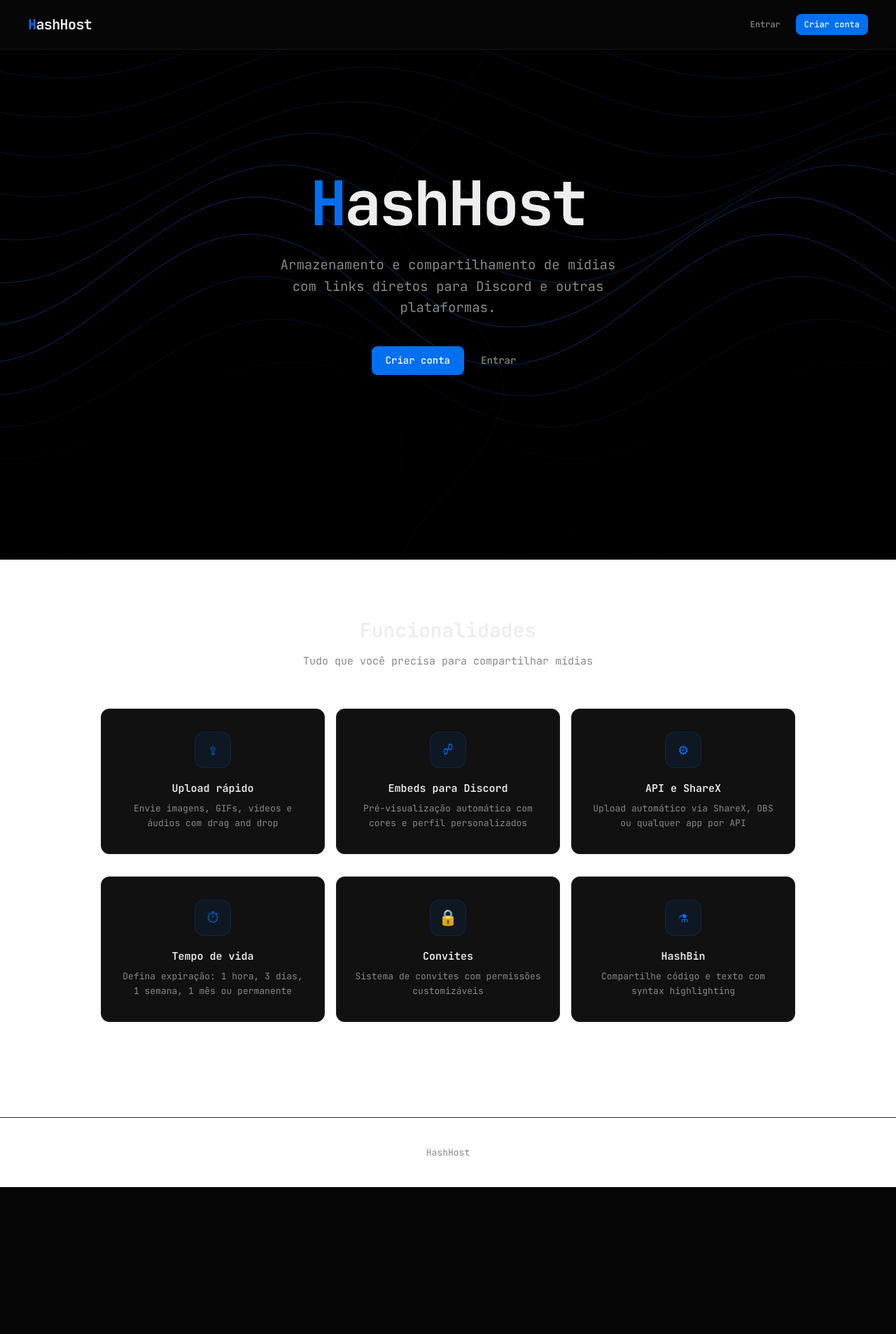
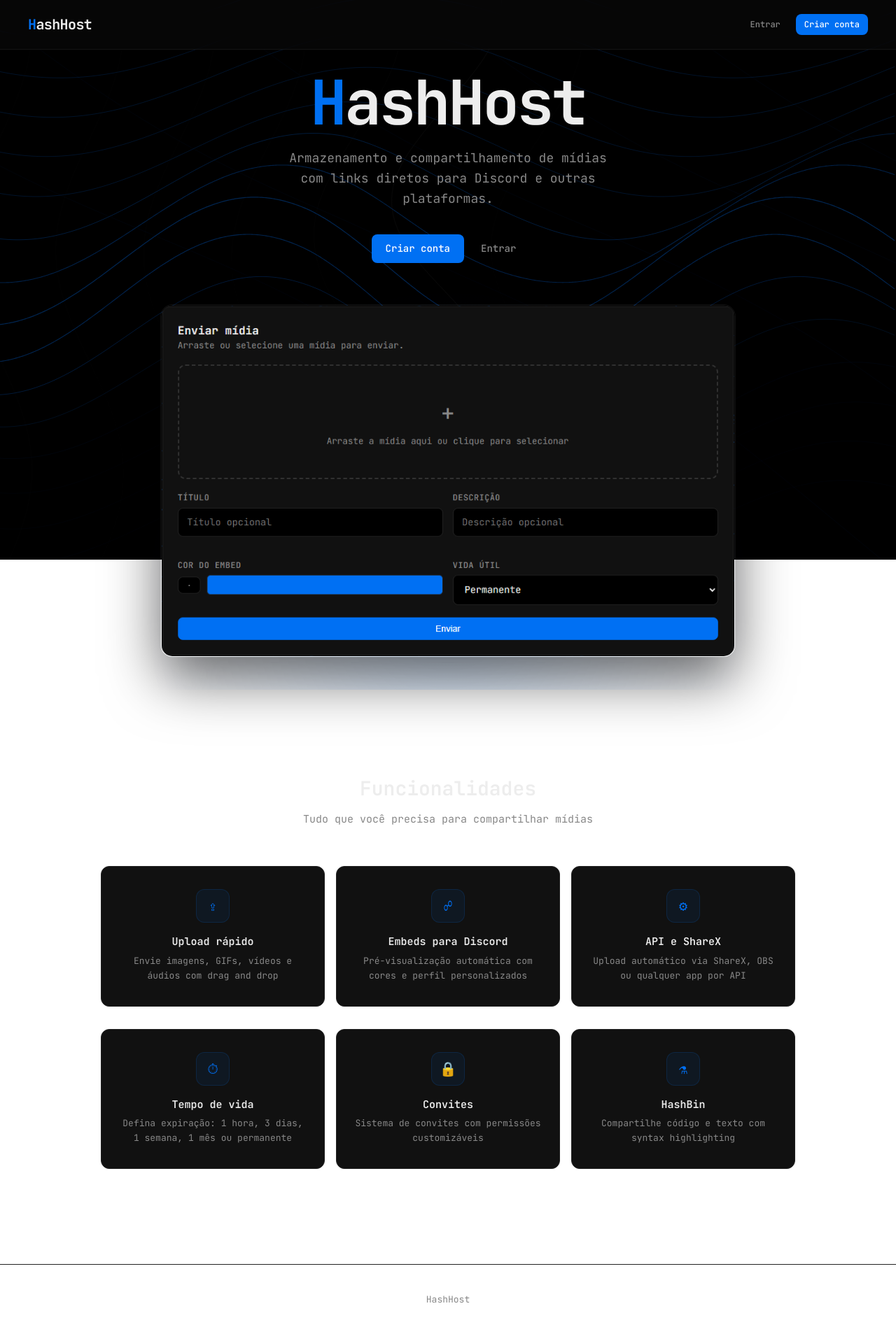
Before and after one commit to ojlz/hashost, a Flask app: page / in a window 1280 px wide. Shown: the whole page at 70% size. Before the commit the page ends 1697 px from the top, so only its background shows below. Run offline with Flask 3, Linux system fonts and the light colour scheme.

Commit message:
feat: landing page with land.png hero image, rainbow.me-style scroll animations

```diff
--- a/templates/landing.html
+++ b/templates/landing.html
@@ -7,8 +7,10 @@
   <link rel="stylesheet" href="{{ url_for('static', filename='style.css') }}">
   <style>
     html { scroll-behavior: smooth; }
+    body { overflow-x: hidden; }
 
-    .landing-nav {
+    /* --- Nav --- */
+    .ln {
       position: fixed;
       top: 0; left: 0; right: 0;
       display: flex;
@@ -19,23 +21,16 @@
       background: rgba(10, 10, 10, 0.6);
       backdrop-filter: blur(16px);
       border-bottom: 1px solid rgba(255,255,255,0.06);
-      opacity: 0;
-      transform: translateY(-20px);
     }
-    .landing-nav.anim-in {
-      transition: opacity 0.6s ease, transform 0.6s ease;
-      opacity: 1;
-      transform: translateY(0);
-    }
-    .landing-brand {
+    .ln-brand {
       font-size: 20px;
       font-weight: 700;
       letter-spacing: -0.03em;
       color: var(--text1);
       text-decoration: none;
     }
-    .landing-brand .hl { color: var(--accent); }
-    .landing-nav-buttons { display: flex; gap: 10px; }
+    .ln-brand .hl { color: var(--accent); }
+    .ln-btns { display: flex; gap: 10px; }
 
     /* --- Hero --- */
     .hero {
@@ -45,112 +40,107 @@
       align-items: center;
       justify-content: center;
       text-align: center;
-      padding: 60px 24px 80px;
-      overflow: hidden;
+      padding: 100px 24px 60px;
+      position: relative;
     }
-
     .hero-title {
       font-size: clamp(44px, 9vw, 88px);
       font-weight: 700;
       letter-spacing: -0.04em;
       line-height: 1.05;
-      margin-bottom: 24px;
+      margin-bottom: 20px;
     }
     .hero-title .hl { color: var(--accent); }
-
-    /* Word reveal */
-    .word-wrap {
-      display: inline-block;
-      overflow: hidden;
-      vertical-align: bottom;
-      padding-bottom: 4px;
+    .hero-sub {
+      color: var(--text2);
+      font-size: clamp(15px, 2vw, 18px);
+      max-width: 480px;
+      line-height: 1.6;
+      margin-bottom: 36px;
     }
-    .word-inner {
-      display: inline-block;
-      transform: translateY(120%);
-      opacity: 0;
-      filter: blur(8px);
-      transition: transform 1s cubic-bezier(0.16, 1, 0.3, 1), opacity 0.8s ease, filter 0.8s ease;
-    }
-    .word-inner.show {
-      transform: translateY(0);
-      opacity: 1;
-      filter: blur(0);
+    .hero-btns {
+      display: flex;
+      gap: 12px;
+      margin-bottom: 60px;
     }
 
-    .hero-tagline {
-      color: var(--text2);
-      font-size: clamp(15px, 2vw, 19px);
-      margin-bottom: 40px;
-      max-width: 520px;
-      line-height: 1.6;
-      opacity: 0;
-      transform: translateY(30px);
-      filter: blur(6px);
-      transition: opacity 0.8s ease, transform 0.8s cubic-bezier(0.16, 1, 0.3, 1), filter 0.8s ease;
+    /* --- Hero Image --- */
+    .hero-img-wrap {
+      position: relative;
+      width: 100%;
+      max-width: 820px;
+      margin: 0 auto;
     }
-    .hero-tagline.show {
-      opacity: 1;
-      transform: translateY(0);
-      filter: blur(0);
+    .hero-img-glow {
+      position: absolute;
+      inset: -40px;
+      background: radial-gradient(ellipse at 50% 80%, rgba(0,112,243,0.15) 0%, transparent 70%);
+      pointer-events: none;
+      z-index: 0;
+    }
+    .hero-img {
+      position: relative;
+      z-index: 1;
+      width: 100%;
+      border-radius: 16px;
+      border: 1px solid rgba(255,255,255,0.08);
+      box-shadow: 0 32px 80px rgba(0,0,0,0.6), 0 0 0 1px rgba(255,255,255,0.05);
     }
 
-    .hero-buttons {
-      display: flex;
-      gap: 12px;
+    /* --- Reveal --- */
+    .r {
       opacity: 0;
-      transform: translateY(30px);
-      transition: opacity 0.8s ease 0.1s, transform 0.8s cubic-bezier(0.16, 1, 0.3, 1) 0.1s;
+      transform: translateY(50px);
+      transition: opacity 0.9s cubic-bezier(0.16, 1, 0.3, 1), transform 0.9s cubic-bezier(0.16, 1, 0.3, 1);
     }
-    .hero-buttons.show {
+    .r.v {
       opacity: 1;
       transform: translateY(0);
     }
+    .r-scale {
+      opacity: 0;
+      transform: translateY(40px) scale(0.92);
+      transition: opacity 1s cubic-bezier(0.16, 1, 0.3, 1), transform 1s cubic-bezier(0.16, 1, 0.3, 1);
+    }
+    .r-scale.v {
+      opacity: 1;
+      transform: translateY(0) scale(1);
+    }
+
+    /* stagger */
+    .d1 { transition-delay: 0.08s; }
+    .d2 { transition-delay: 0.16s; }
+    .d3 { transition-delay: 0.24s; }
+    .d4 { transition-delay: 0.32s; }
+    .d5 { transition-delay: 0.40s; }
+    .d6 { transition-delay: 0.48s; }
 
     /* --- Features --- */
     .features {
-      padding: 80px 24px 120px;
+      padding: 100px 24px 120px;
       max-width: 1040px;
       margin: 0 auto;
     }
-    .features-header {
+    .feat-header {
       text-align: center;
       margin-bottom: 56px;
-      opacity: 0;
-      transform: translateY(40px) scale(0.95);
-      filter: blur(6px);
-      transition: opacity 0.8s ease, transform 0.8s cubic-bezier(0.16, 1, 0.3, 1), filter 0.8s ease;
     }
-    .features-header.show {
-      opacity: 1;
-      transform: translateY(0) scale(1);
-      filter: blur(0);
-    }
-    .features-title { font-size: 28px; margin-bottom: 12px; }
-    .features-subtitle { color: var(--text2); font-size: 15px; }
+    .feat-title { font-size: 28px; margin-bottom: 12px; }
+    .feat-sub { color: var(--text2); font-size: 15px; }
 
-    .features-grid {
+    .feat-grid {
       display: grid;
       grid-template-columns: repeat(3, 1fr);
       gap: 16px;
     }
-
-    .feature-card {
+    .feat-card {
       padding: 32px 24px;
       text-align: center;
       position: relative;
       overflow: hidden;
-      opacity: 0;
-      transform: translateY(50px) scale(0.88);
-      filter: blur(8px);
-      transition: opacity 0.7s ease, transform 0.7s cubic-bezier(0.16, 1, 0.3, 1), filter 0.7s ease, box-shadow 0.4s ease, border-color 0.3s ease;
+      transition: transform 0.4s cubic-bezier(0.16, 1, 0.3, 1), box-shadow 0.4s ease, border-color 0.3s ease;
     }
-    .feature-card.show {
-      opacity: 1;
-      transform: translateY(0) scale(1);
-      filter: blur(0);
-    }
-    .feature-card::after {
+    .feat-card::after {
       content: '';
       position: absolute;
       inset: 0;
@@ -159,34 +149,33 @@
       transition: opacity 0.3s ease;
       pointer-events: none;
     }
-    .feature-card:hover {
-      transform: translateY(-8px) scale(1.03) !important;
-      filter: blur(0) !important;
-      box-shadow: 0 20px 50px rgba(0,0,0,0.5);
-      border-color: rgba(0,112,243,0.4);
+    .feat-card:hover {
+      transform: translateY(-6px);
+      box-shadow: 0 16px 40px rgba(0,0,0,0.4);
+      border-color: rgba(0,112,243,0.3);
     }
-    .feature-card:hover::after { opacity: 1; }
+    .feat-card:hover::after { opacity: 1; }
 
-    .feature-icon {
-      width: 52px;
-      height: 52px;
-      border-radius: 14px;
+    .feat-icon {
+      width: 48px;
+      height: 48px;
+      border-radius: 12px;
       background: rgba(0, 112, 243, 0.08);
       border: 1px solid rgba(0, 112, 243, 0.15);
       display: inline-flex;
       align-items: center;
       justify-content: center;
-      margin-bottom: 18px;
+      margin-bottom: 16px;
       color: var(--accent);
-      font-size: 22px;
+      font-size: 20px;
       transition: transform 0.4s cubic-bezier(0.34, 1.56, 0.64, 1), background 0.3s ease;
     }
-    .feature-card:hover .feature-icon {
-      transform: scale(1.2) rotate(-6deg);
+    .feat-card:hover .feat-icon {
+      transform: scale(1.15) rotate(-5deg);
       background: rgba(0, 112, 243, 0.15);
     }
-    .feature-title { font-weight: 600; margin-bottom: 8px; font-size: 15px; }
-    .feature-desc { color: var(--text2); font-size: 13px; line-height: 1.6; }
+    .feat-name { font-weight: 600; margin-bottom: 6px; font-size: 15px; }
+    .feat-desc { color: var(--text2); font-size: 13px; line-height: 1.6; }
 
     .footer {
       text-align: center;
@@ -197,65 +186,69 @@
     }
 
     @media (max-width: 640px) {
-      .landing-nav { padding: 14px 16px; }
-      .features-grid { grid-template-columns: 1fr; }
-      .hero-buttons { flex-direction: column; }
+      .ln { padding: 14px 16px; }
+      .feat-grid { grid-template-columns: 1fr; }
+      .hero-btns { flex-direction: column; }
     }
   </style>
 </head>
 <body>
-  <nav class="landing-nav" id="nav">
-    <a href="/" class="landing-brand"><span class="hl">H</span>ashHost</a>
-    <div class="landing-nav-buttons">
+  <nav class="ln">
+    <a href="/" class="ln-brand"><span class="hl">H</span>ashHost</a>
+    <div class="ln-btns">
       <a href="/login" class="btn btn-ghost btn-sm">Entrar</a>
       <a href="/signup" class="btn btn-primary btn-sm">Criar conta</a>
     </div>
   </nav>
 
   <div class="hero">
-    <h1 class="hero-title" id="heroTitle"></h1>
-    <p class="hero-tagline" id="heroTagline">Armazenamento e compartilhamento de mídias com links diretos para Discord e outras plataformas.</p>
-    <div class="hero-buttons" id="heroButtons">
+    <h1 class="hero-title r" data-delay="0"><span class="hl">H</span>ashHost</h1>
+    <p class="hero-sub r" data-delay="120">Armazenamento e compartilhamento de mídias com links diretos para Discord e outras plataformas.</p>
+    <div class="hero-btns r" data-delay="200">
       <a href="/signup" class="btn btn-primary">Criar conta</a>
       <a href="/login" class="btn btn-ghost">Entrar</a>
+    </div>
+    <div class="hero-img-wrap r-scale" data-delay="300">
+      <div class="hero-img-glow"></div>
+      <img class="hero-img" src="{{ url_for('static', filename='land.png') }}" alt="HashHost upload" loading="lazy">
     </div>
   </div>
 
   <section class="features">
-    <div class="features-header" id="featuresHeader">
-      <h2 class="features-title">Funcionalidades</h2>
-      <p class="features-subtitle">Tudo que você precisa para compartilhar mídias</p>
+    <div class="feat-header r" data-delay="0">
+      <h2 class="feat-title">Funcionalidades</h2>
+      <p class="feat-sub">Tudo que você precisa para compartilhar mídias</p>
     </div>
-    <div class="features-grid">
-      <div class="card feature-card" data-delay="0">
-        <div class="feature-icon">&#8682;</div>
-        <div class="feature-title">Upload rápido</div>
-        <div class="feature-desc">Envie imagens, GIFs, vídeos e áudios com drag and drop</div>
+    <div class="feat-grid">
+      <div class="card feat-card r-scale d1" data-delay="0">
+        <div class="feat-icon">&#8682;</div>
+        <div class="feat-name">Upload rápido</div>
+        <div class="feat-desc">Envie imagens, GIFs, vídeos e áudios com drag and drop</div>
       </div>
-      <div class="card feature-card" data-delay="80">
-        <div class="feature-icon">&#9741;</div>
-        <div class="feature-title">Embeds para Discord</div>
-        <div class="feature-desc">Pré-visualização automática com cores e perfil personalizados</div>
+      <div class="card feat-card r-scale d2" data-delay="0">
+        <div class="feat-icon">&#9741;</div>
+        <div class="feat-name">Embeds para Discord</div>
+        <div class="feat-desc">Pré-visualização automática com cores e perfil personalizados</div>
       </div>
-      <div class="card feature-card" data-delay="160">
-        <div class="feature-icon">&#9881;</div>
-        <div class="feature-title">API e ShareX</div>
-        <div class="feature-desc">Upload automático via ShareX, OBS ou qualquer app por API</div>
+      <div class="card feat-card r-scale d3" data-delay="0">
+        <div class="feat-icon">&#9881;</div>
+        <div class="feat-name">API e ShareX</div>
+        <div class="feat-desc">Upload automático via ShareX, OBS ou qualquer app por API</div>
       </div>
-      <div class="card feature-card" data-delay="240">
-        <div class="feature-icon">&#9201;</div>
-        <div class="feature-title">Tempo de vida</div>
-        <div class="feature-desc">Defina expiração: 1 hora, 3 dias, 1 semana, 1 mês ou permanente</div>
+      <div class="card feat-card r-scale d4" data-delay="0">
+        <div class="feat-icon">&#9201;</div>
+        <div class="feat-name">Tempo de vida</div>
+        <div class="feat-desc">Defina expiração: 1 hora, 3 dias, 1 semana, 1 mês ou permanente</div>
       </div>
-      <div class="card feature-card" data-delay="320">
-        <div class="feature-icon">&#128274;</div>
-        <div class="feature-title">Convites</div>
-        <div class="feature-desc">Sistema de convites com permissões customizáveis</div>
+      <div class="card feat-card r-scale d5" data-delay="0">
+        <div class="feat-icon">&#128274;</div>
+        <div class="feat-name">Convites</div>
+        <div class="feat-desc">Sistema de convites com permissões customizáveis</div>
       </div>
-      <div class="card feature-card" data-delay="400">
-        <div class="feature-icon">&#9879;</div>
-        <div class="feature-title">HashBin</div>
-        <div class="feature-desc">Compartilhe código e texto com syntax highlighting</div>
+      <div class="card feat-card r-scale d6" data-delay="0">
+        <div class="feat-icon">&#9879;</div>
+        <div class="feat-name">HashBin</div>
+        <div class="feat-desc">Compartilhe código e texto com syntax highlighting</div>
       </div>
     </div>
   </section>
@@ -265,59 +258,23 @@
   <script src="/static/wavy-canvas.js"></script>
   <script>
     (function() {
-      /* Split hero title into words with wrappers */
-      var title = document.getElementById('heroTitle');
-      var words = ['H', 'ashHost'];
-      var html = '';
-      words.forEach(function(w, i) {
-        var isH = i === 0;
-        html += '<span class="word-wrap"><span class="word-inner" data-delay="' + (i * 180) + '">'
-              + (isH ? '<span class="hl">' + w + '</span>' : w)
-              + '</span></span>';
-      });
-      title.innerHTML = html;
-
-      /* Trigger hero animations after small delay */
-      setTimeout(function() {
-        document.getElementById('nav').classList.add('anim-in');
-
-        var inners = title.querySelectorAll('.word-inner');
-        inners.forEach(function(el) {
-          setTimeout(function() { el.classList.add('show'); }, parseInt(el.dataset.delay) + 200);
-        });
-
-        setTimeout(function() {
-          document.getElementById('heroTagline').classList.add('show');
-        }, 500);
-
-        setTimeout(function() {
-          document.getElementById('heroButtons').classList.add('show');
-        }, 700);
-      }, 100);
-
-      /* Scroll reveal for features */
-      var observer = new IntersectionObserver(function(entries) {
-        entries.forEach(function(entry) {
-          if (entry.isIntersecting) {
-            var delay = parseInt(entry.target.dataset.delay) || 0;
-            setTimeout(function() {
-              entry.target.classList.add('show');
-            }, delay);
-            observer.unobserve(entry.target);
+      var els = document.querySelectorAll('.r, .r-scale');
+      var obs = new IntersectionObserver(function(entries) {
+        entries.forEach(function(e) {
+          if (e.isIntersecting) {
+            var delay = parseInt(e.target.dataset.delay) || 0;
+            setTimeout(function() { e.target.classList.add('v'); }, delay);
+            obs.unobserve(e.target);
           }
         });
-      }, { threshold: 0.1, rootMargin: '0px 0px -20px 0px' });
+      }, { threshold: 0.12, rootMargin: '0px 0px -40px 0px' });
+      els.forEach(function(el) { obs.observe(el); });
 
-      document.querySelectorAll('.feature-card, .features-header').forEach(function(el) {
-        observer.observe(el);
-      });
-
-      /* Glare follow cursor */
-      document.querySelectorAll('.feature-card').forEach(function(card) {
-        card.addEventListener('mousemove', function(e) {
-          var r = card.getBoundingClientRect();
-          card.style.setProperty('--mx', ((e.clientX - r.left) / r.width * 100) + '%');
-          card.style.setProperty('--my', ((e.clientY - r.top) / r.height * 100) + '%');
+      document.querySelectorAll('.feat-card').forEach(function(c) {
+        c.addEventListener('mousemove', function(e) {
+          var r = c.getBoundingClientRect();
+          c.style.setProperty('--mx', ((e.clientX - r.left) / r.width * 100) + '%');
+          c.style.setProperty('--my', ((e.clientY - r.top) / r.height * 100) + '%');
         });
       });
     })();
```
Also changed, not shown: static/land.png (added).
